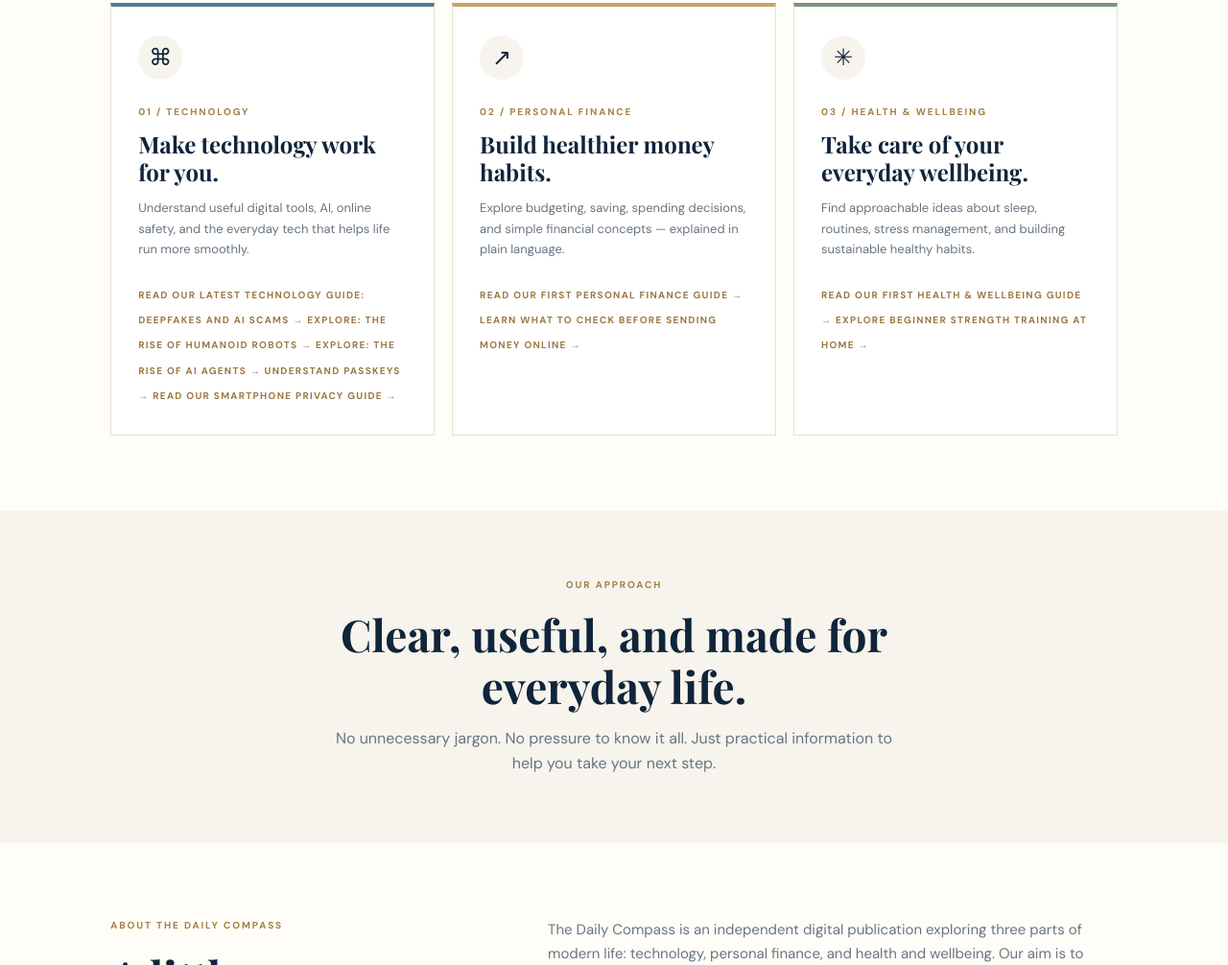
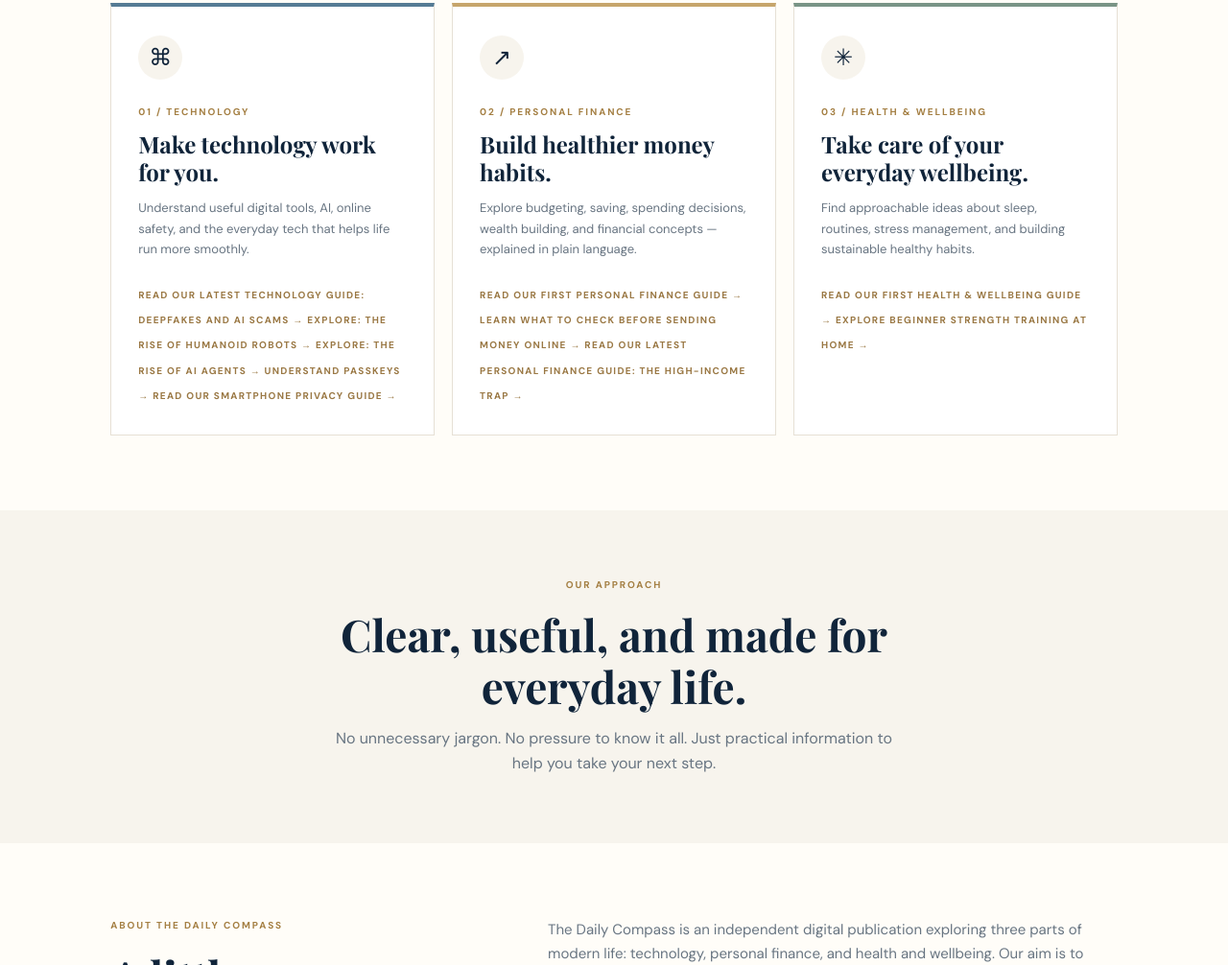
Before and after one commit to TheDailyCompassMedia/the-daily-compass, a plain HTML site: page index.html in a window 1280 px wide. Shown: the part 1054-2060 px from the top of the page at 96% size. Drawn offline with nearby package versions, Linux system fonts and the light colour scheme; a web font is replaced by a local one.

Commit message:
Add new premium Personal Finance article to homepage

```diff
--- a/index.html
+++ b/index.html
@@ -1,5 +1,6 @@
 <!doctype html>
 <html lang="en">
+
 <head>
 <meta charset="utf-8">
 <meta name="viewport" content="width=device-width, initial-scale=1">
@@ -21,28 +22,31 @@
 <meta property="og:site_name" content="The Daily Compass">
 <meta property="og:title" content="The Daily Compass | Navigate Life. Make Better Choices.">
 <meta property="og:description" content="Practical, easy-to-understand guides on technology, personal finance, and health and wellbeing for readers around the world.">
-  <meta property="og:url" content="https://thedailycompassmedia.github.io/the-daily-compass/">
-  <meta property="og:image" content="https://thedailycompassmedia.github.io/the-daily-compass/compass.svg">
+<meta property="og:url" content="https://compass.dailycompass.workers.dev/">
+<meta property="og:image" content="https://compass.dailycompass.workers.dev/compass.svg">
 <meta property="og:image:alt" content="The Daily Compass publication logo">
 
 <!-- Twitter Sharing Metadata -->
 <meta name="twitter:card" content="summary">
 <meta name="twitter:title" content="The Daily Compass | Navigate Life. Make Better Choices.">
 <meta name="twitter:description" content="Practical guides on technology, personal finance, and wellbeing for readers around the world.">
-  <meta name="twitter:image" content="https://thedailycompassmedia.github.io/the-daily-compass/compass.svg">
+<meta name="twitter:image" content="https://compass.dailycompass.workers.dev/compass.svg">
 
 <!-- Favicon -->
 <link rel="icon" href="compass.svg" type="image/svg+xml">
 
 <!-- Stylesheet -->
 <link rel="stylesheet" href="styles.css">
+
 </head>
 
 <body>
 
 <header class="site-header">
+
 <a class="brand" href="#home" aria-label="The Daily Compass home">
 <img src="compass.svg" alt="" width="38" height="38">
+
 <span>
 <strong>The Daily Compass</strong>
 <small>Navigate life. Make better choices.</small>
@@ -57,13 +61,17 @@
 <a href="#wellbeing">Wellbeing</a>
 <a href="#about">About</a>
 </nav>
+
 </header>
 
 <main id="home">
 
 <!-- HERO SECTION -->
+
 <section class="hero">
+
 <div class="hero-copy">
+
 <p class="eyebrow">A clearer way forward</p>
 
 <h1>Good information.<br><em>Better everyday choices.</em></h1>
@@ -77,6 +85,7 @@
 <a class="button" href="#explore">
 Explore the topics <span aria-hidden="true">→</span>
 </a>
+
 </div>
 
 <div class="hero-art" aria-hidden="true">
@@ -87,10 +96,13 @@
 <span class="art-label label-top">Learn with confidence</span>
 <span class="art-label label-bottom">Move with purpose</span>
 </div>
+
 </section>
 
 <!-- INTRODUCTION -->
+
 <section class="intro section" id="explore">
+
 <p class="eyebrow">Find your direction</p>
 
 <h2>Knowledge for real life.</h2>
@@ -99,13 +111,17 @@
 The world changes quickly. We make useful information easier to
 understand, so you can make informed decisions one step at a time.
 </p>
+
 </section>
 
 <!-- TOPIC CARDS -->
+
 <section class="topics section">
 
 <!-- TECHNOLOGY -->
+
 <article class="topic-card tech" id="technology">
+
 <div class="topic-icon" aria-hidden="true">⌘</div>
 
 <p class="eyebrow">01 / Technology</p>
@@ -136,10 +152,13 @@
 <a class="coming" href="technology-smartphone-privacy.html">
 Read our smartphone privacy guide →
 </a>
+
 </article>
 
 <!-- PERSONAL FINANCE -->
+
 <article class="topic-card money" id="finance">
+
 <div class="topic-icon" aria-hidden="true">↗</div>
 
 <p class="eyebrow">02 / Personal Finance</p>
@@ -147,8 +166,8 @@
 <h3>Build healthier money habits.</h3>
 
 <p>
-          Explore budgeting, saving, spending decisions, and simple
-          financial concepts — explained in plain language.
+Explore budgeting, saving, spending decisions, wealth building,
+and financial concepts — explained in plain language.
 </p>
 
 <a class="coming" href="simple-monthly-budget.html">
@@ -158,10 +177,17 @@
 <a class="coming" href="checks-before-sending-money-online.html">
 Learn what to check before sending money online →
 </a>
+
+<a class="coming" href="the-wealth-gap-high-income-financial-freedom.html">
+Read our latest Personal Finance guide: The High-Income Trap →
+</a>
+
 </article>
 
 <!-- HEALTH AND WELLBEING -->
+
 <article class="topic-card wellness" id="wellbeing">
+
 <div class="topic-icon" aria-hidden="true">✳</div>
 
 <p class="eyebrow">03 / Health &amp; Wellbeing</p>
@@ -180,12 +206,15 @@
 <a class="coming" href="beginner-strength-training-exercises-at-home.html">
 Explore beginner strength training at home →
 </a>
+
 </article>
 
 </section>
 
 <!-- OUR APPROACH -->
+
 <section class="quote-band">
+
 <p class="eyebrow">Our approach</p>
 
 <h2>Clear, useful, and made for everyday life.</h2>
@@ -194,14 +223,19 @@
 No unnecessary jargon. No pressure to know it all. Just practical
 information to help you take your next step.
 </p>
+
 </section>
 
 <!-- ABOUT -->
+
 <section class="about section" id="about">
+
 <div>
+
 <p class="eyebrow">About The Daily Compass</p>
 
 <h2>A little more clarity goes a long way.</h2>
+
 </div>
 
 <p>
@@ -212,33 +246,43 @@
 responsible research, and advice that respects the fact that
 every reader's circumstances are different.
 </p>
+
 </section>
 
 <!-- CONTACT STRIP -->
+
 <section class="contact-strip" id="contact">
+
 <div>
+
 <p class="eyebrow">Stay curious</p>
 
 <h2>Come back for practical guides and fresh ideas.</h2>
+
 </div>
 
 <p>
 Explore our latest articles and return for more useful information.
 The Daily Compass is growing, one helpful guide at a time.
 </p>
+
 </section>
 
 </main>
 
 <!-- FOOTER -->
+
 <footer class="footer">
 
 <a class="brand footer-brand" href="#home">
+
 <img src="compass.svg" alt="" width="32" height="32">
+
 <span>
 <strong>The Daily Compass</strong>
 <small>Navigate life. Make better choices.</small>
 </span>
+
 </a>
 
 <p>© <span id="year"></span> The Daily Compass. All rights reserved.</p>
```
Lines whose indentation alone changed are shown as unchanged.
